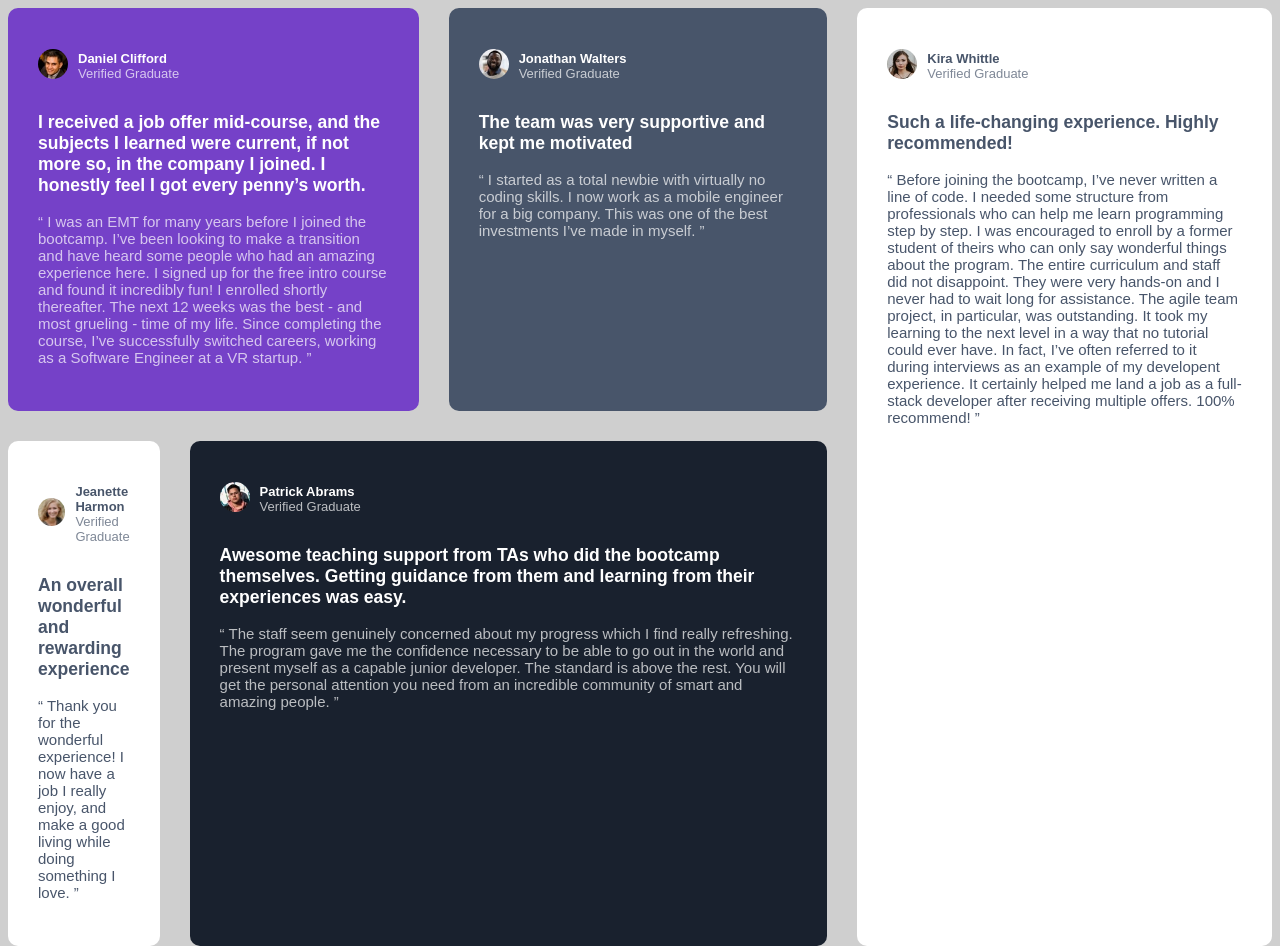
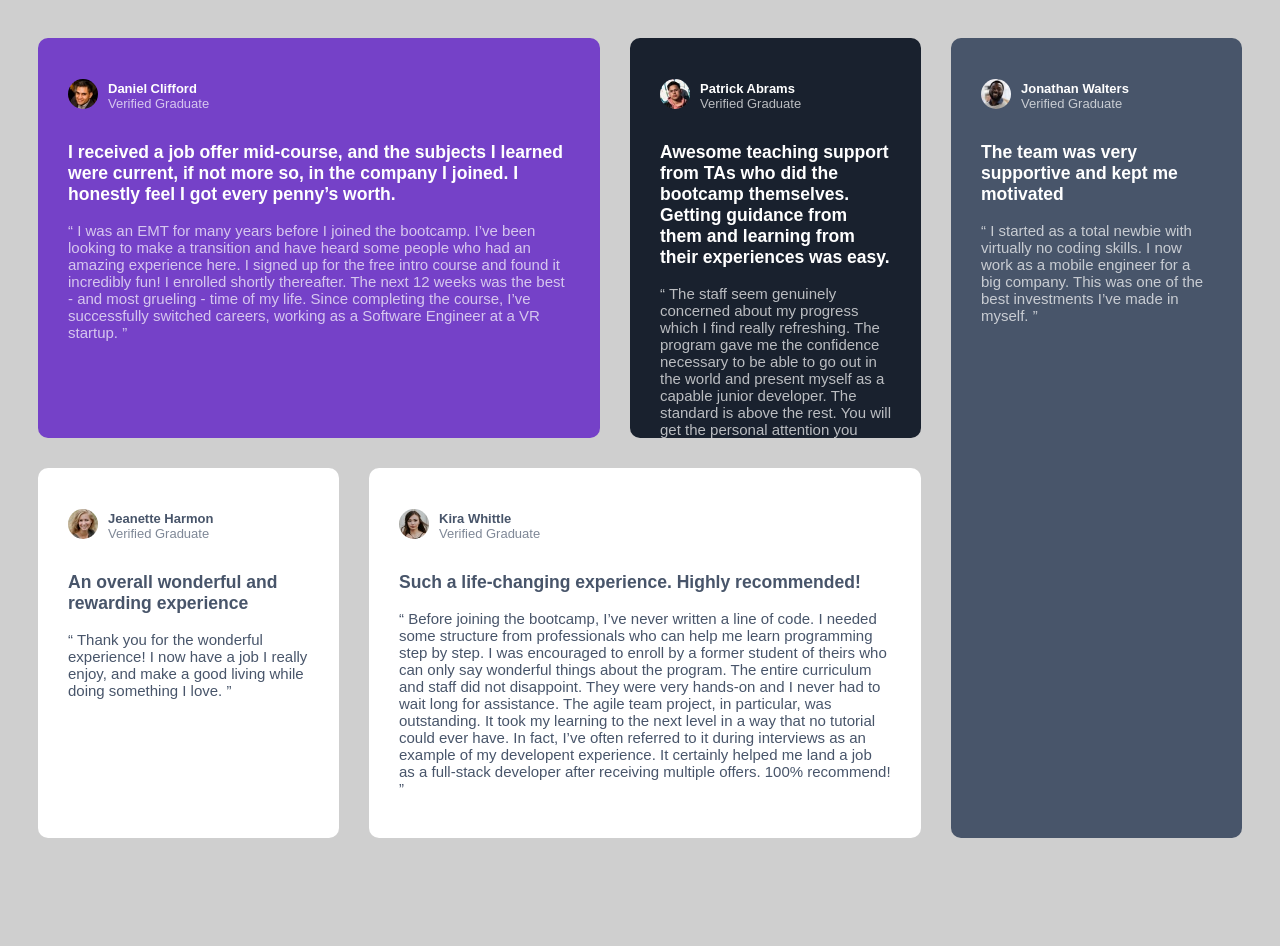
Before and after one commit to avilarino/testimonials-grid, a plain HTML site: page index.html in a window 1280 px wide. After the commit the page ends 868 px from the top, so only its background shows below. Drawn offline with Linux system fonts and the light colour scheme.

Commit message:
grid-changes

```diff
--- a/assets/css/style.css
+++ b/assets/css/style.css
@@ -5,7 +5,7 @@ html {
 body {
   height: 100%;
   background-color:  #cfcfcf;
-  display: flex;
+  flex-direction: column;
   align-items: center;
   padding: 0;
 }
@@ -13,9 +13,36 @@ body {
 .container {
  height: 100%;
  display: grid;
+ grid-template-areas: "a"
+                      "b"
+                      "c"
+                      "d"
+                      "e"
+                      "f" ;
  grid-template-columns: 1fr;
  gap: 30px
 }
+
+.card.grid-1 {
+  grid-area: a
+}
+
+.card.grid-2 {
+  grid-area: c
+}
+
+.card.grid-3 {
+  grid-area: e
+}
+
+.card.grid-4 {
+  grid-area: d
+}
+
+.card.grid-5 {
+  grid-area: b
+}
+
 
 /*-----------------COMUN CARD -------------------------*/
 
@@ -115,31 +142,39 @@ body {
 /*---------------RESPONSIVE ---------------------*/
 
 @media only screen and (min-width: 800px) {
+  .container {
+      display: grid;
+      max-height: 100%;
+      padding: 30px;
+      grid-template-columns: 50%;
+      grid-template-areas:
+          "a c"
+          "e e"
+          "d b";
+      padding: 30px;
+  }
+
+
+@media only screen and (min-width: 1100px) {
 
 .container {
   display: grid;
   grid-template-areas:  "a a b c"
-                        "d e e c"
+                        "d e e c";
+  max-height: 100%;
+  padding: 30px;
+  grid-template-columns: 25%;
+  grid-template-rows: 50%;
 }
 
-.card.grid-1 {
-  grid-area: a;
-}
-
-.card.grid-2 {
-  grid-area: b;
-}
-
-.card.grid-3 {
-  grid-area: c;
-}
-
-.card.grid-4 {
-  grid-area: d;
-}
-
-.card.grid-5 {
-  grid-area:  e;
+.card {
+  overflow: hidden;
 }
 
 }
+
+
+
+
+
+}
```
